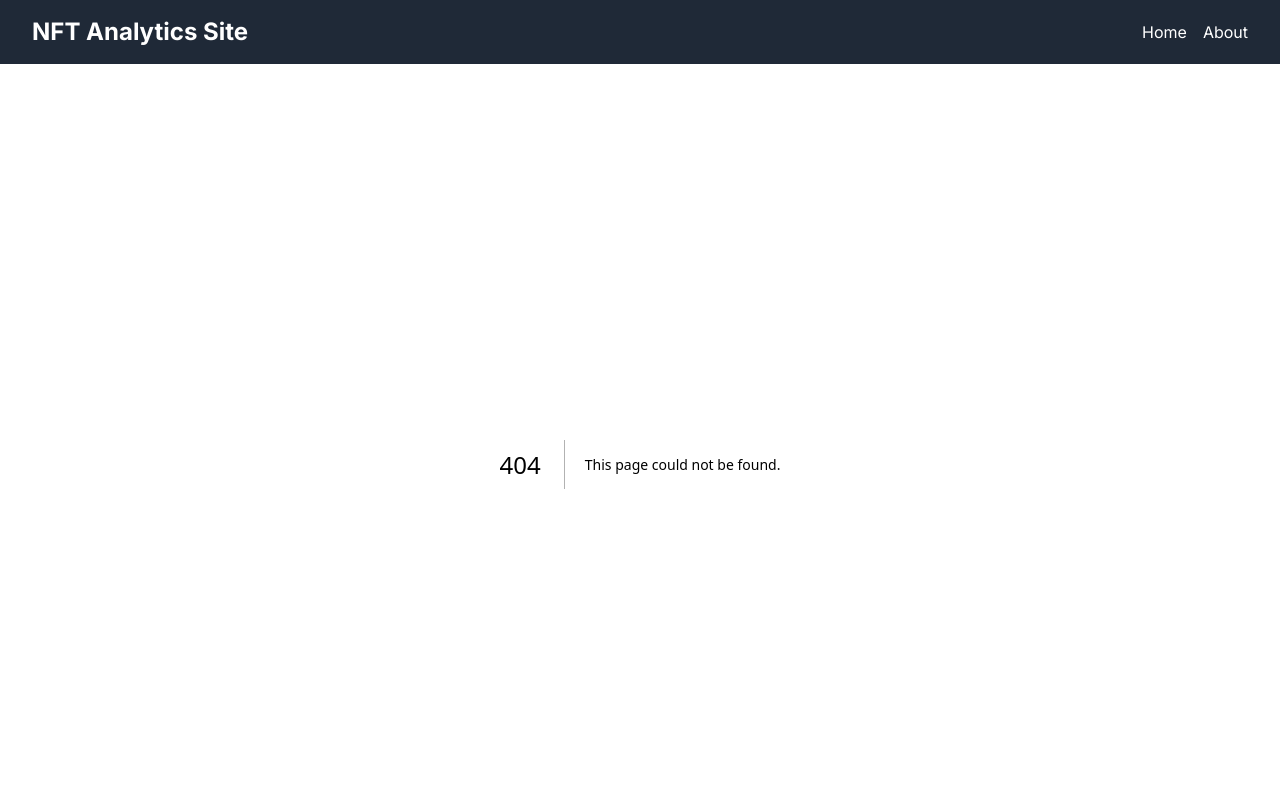
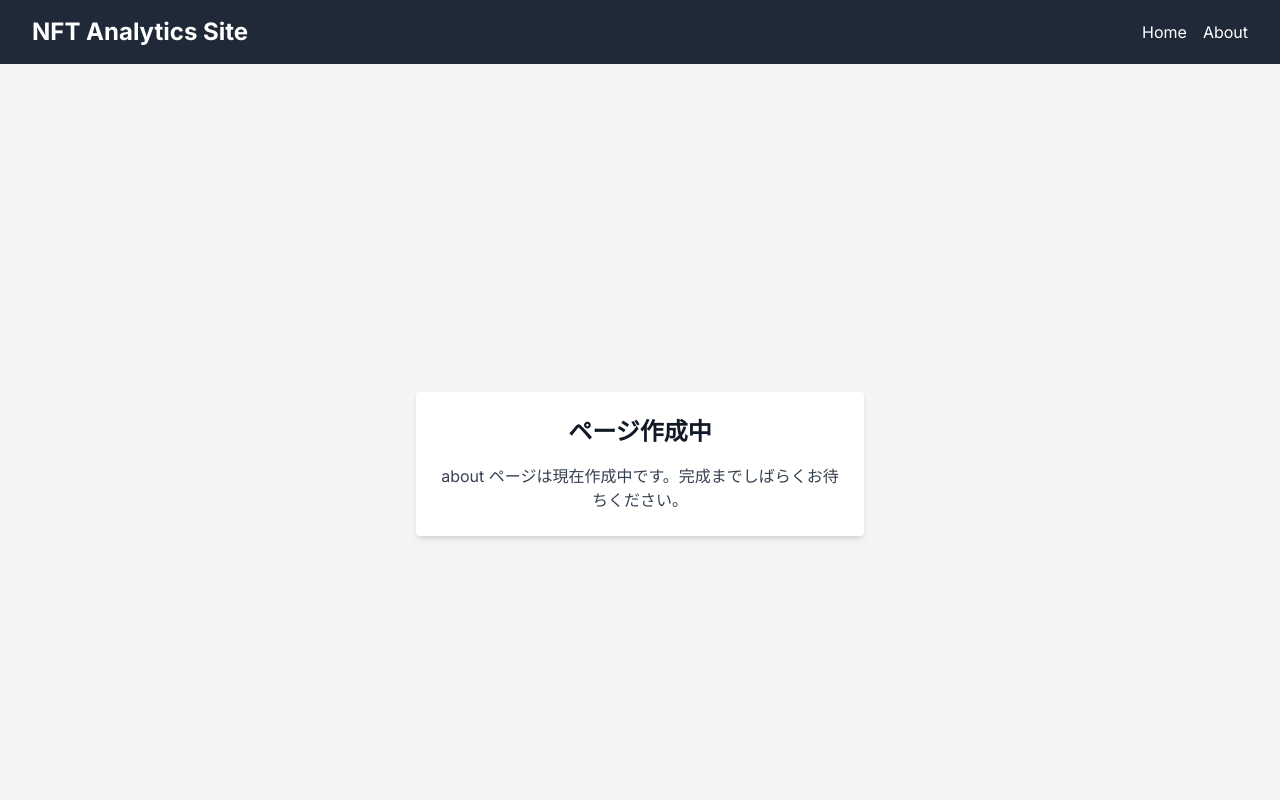
Before and after one commit to KonPay08/nft-analytics-site, a Next.js app: page /about in a window 1280 px wide. Before the commit this address had no page. Shown: the top 800 px of the page. Built offline with nearby package versions, Linux system fonts and the light colour scheme.

Commit message:
Add slug page

```diff
--- a/src/app/ListView.tsx
+++ b/src/app/ListView.tsx
@@ -32,7 +32,7 @@ export const ListView: React.FC<ListViewProps> = ({ collections }) => {
       </div>
       {collections &&
         collections.map((collection) => (
-          <Link key={collection.contractAddress} href={`/collections/${collection.slug}`}>
+          <Link key={collection.contractAddress} href={`/${collection.slug}`}>
             <div className="block p-4 flex items-center justify-between space-x-12 hover:bg-gray-100">
               <div className="flex items-center">
                 <div className="w-16 h-16 relative mr-4">
--- /dev/null
+++ b/src/app/[slug]/page.tsx
@@ -0,0 +1,12 @@
+export default function Page({ params }: { params: { slug: string } }) {
+  return (
+    <div className="flex items-center justify-center h-screen bg-gray-100">
+      <div className="max-w-md w-full bg-white p-6 rounded shadow-md text-center">
+        <h2 className="text-2xl font-bold text-gray-900 mb-4">ページ作成中</h2>
+        <p className="text-gray-700">
+          {params.slug} ページは現在作成中です。完成までしばらくお待ちください。
+        </p>
+      </div>
+    </div>
+  );
+}
```
